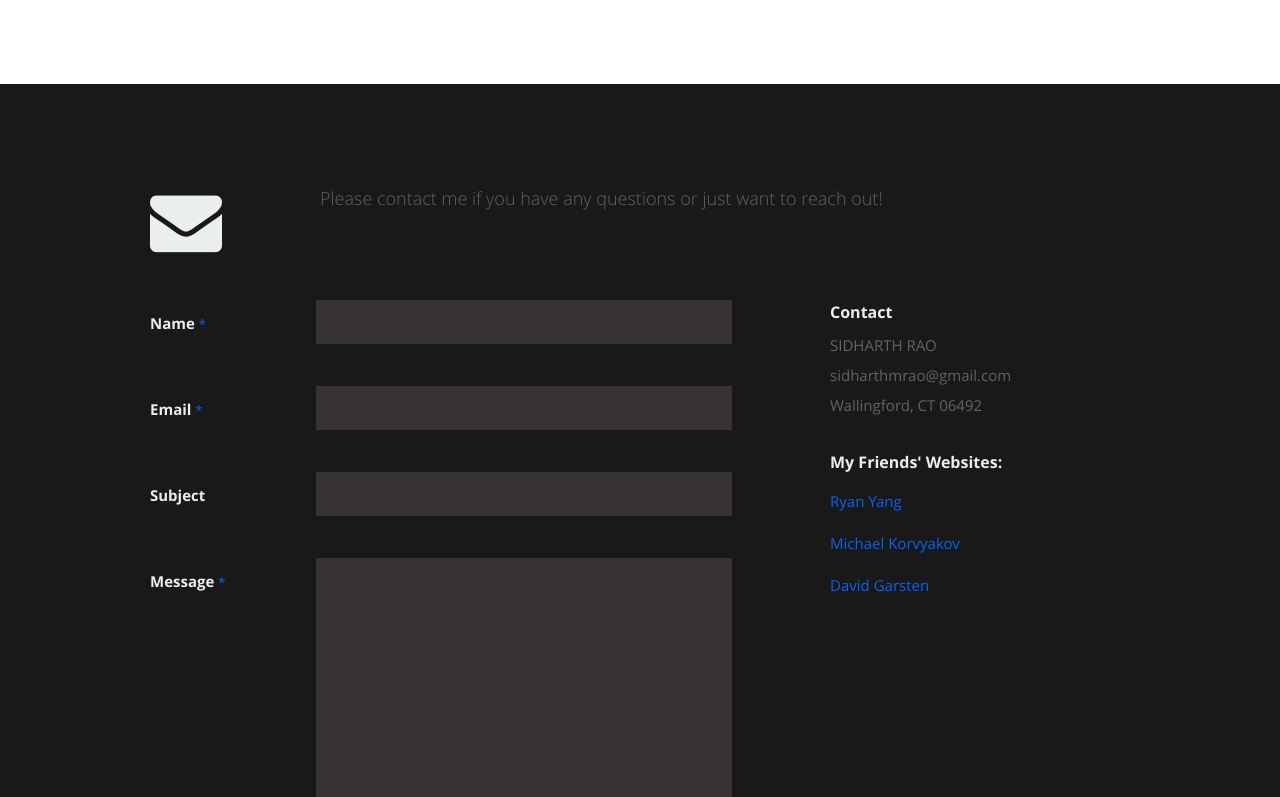
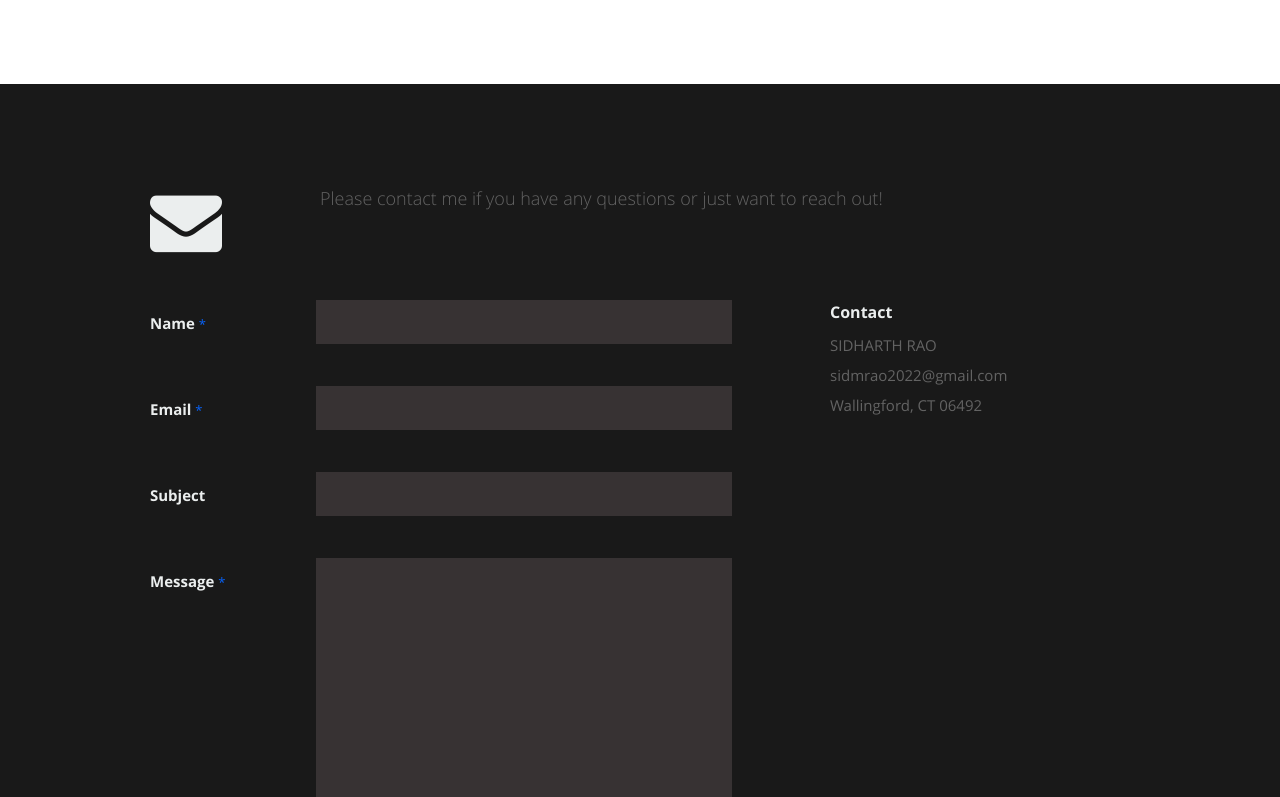
Before and after one commit to sidharthmrao/Old-Website, a React (Create React App) app: page / in a window 1280 px wide. Shown: the part 2626-3423 px from the top of the page. Built offline with nearby package versions, Linux system fonts and the light colour scheme.

Commit message:
Contact updates.

```diff
--- a/public/resumeData.json
+++ b/public/resumeData.json
@@ -5,7 +5,7 @@
     "image": "profilepic.jpg",
     "bio": "Hi! I'm a Senior at Choate Rosemary Hall, a High School located in Wallingford, Connecticut. I'm interested in Computer Science, AI, Engineering, Cybersecurity, and Programming, mainly in Python. At school, I am the Lead Programmer, Lead Technician, and Field Team Lead on the Choate FRC robotics team and am part of the Advanced Robotics Concentration special program. I'm a cello player in Choate's Concert Orchestra, and outside of classes, I am the President of the Choate Aerospace Association Club. I volunteer at Robotics and Beyond, where I teach students Python, Machine Learning, and Edge Computing. In my free time, I mess around with Rubik's cubes, learn card magic and coin tricks, develop automated scripts for me to use in my daily life, and customize my personal Arch Linux based distro. On this website, you can find more information about me, my accomplishments, programs, and contact me.",
     "contactmessage": "Please contact me if you have any questions or just want to reach out!",
-    "email": "sidharthmrao@gmail.com",
+    "email": "sidmrao2022@gmail.com",
     "phone": "862-703-9713",
     "github": "https://github.com/sidharthmrao",
     "project": "https://www.linkedin.com/in/sidharth-rao-074770198/",
@@ -49,7 +49,7 @@
       {
         "company": "Software Engineering Intern",
         "title": "Rovicare AI",
-        "years": "June 2021 - Present",
+        "years": "June 2021 - October 2021",
         "description": "Created a Containerized API to allow fast, automatic extraction and transferring of data from scanned medical forms into databases using OCR. This reduced the processing time of medical data intake of patients by over 90%. Used Python, Flask, Google Cloud Vision API, Google Cloud Storage, and Docker."
       },
       {
--- a/src/Components/Contact.js
+++ b/src/Components/Contact.js
@@ -109,31 +109,10 @@ class Contact extends Component {
                 <h4>Contact</h4>
                 <p className="address">
                   {name}<br/>
-                  {"sidharthmrao@gmail.com"}
+                  {"sidmrao2022@gmail.com"}
                   {street} <br />
                   {city}, {state} {zip}
                 </p>
-              </div>
-
-              <div className="widget widget_tweets">
-                <h4 className="widget-title">My Friends' Websites:</h4>
-                <ul id="twitter">
-                  <li>
-                    <span>
-                      <a href="https://ryanyang.us">Ryan Yang</a>
-                    </span>
-                  </li>
-                  <li>
-                    <span>
-                      <a href="https://www.korvyakov.us">Michael Korvyakov</a>
-                    </span>
-                  </li>
-                  <li>
-                    <span>
-                      <a href="https://tsviii.wixsite.com/david">David Garsten</a>
-                    </span>
-                  </li>
-                </ul>
               </div>
             </aside>
           </Slide>
```
